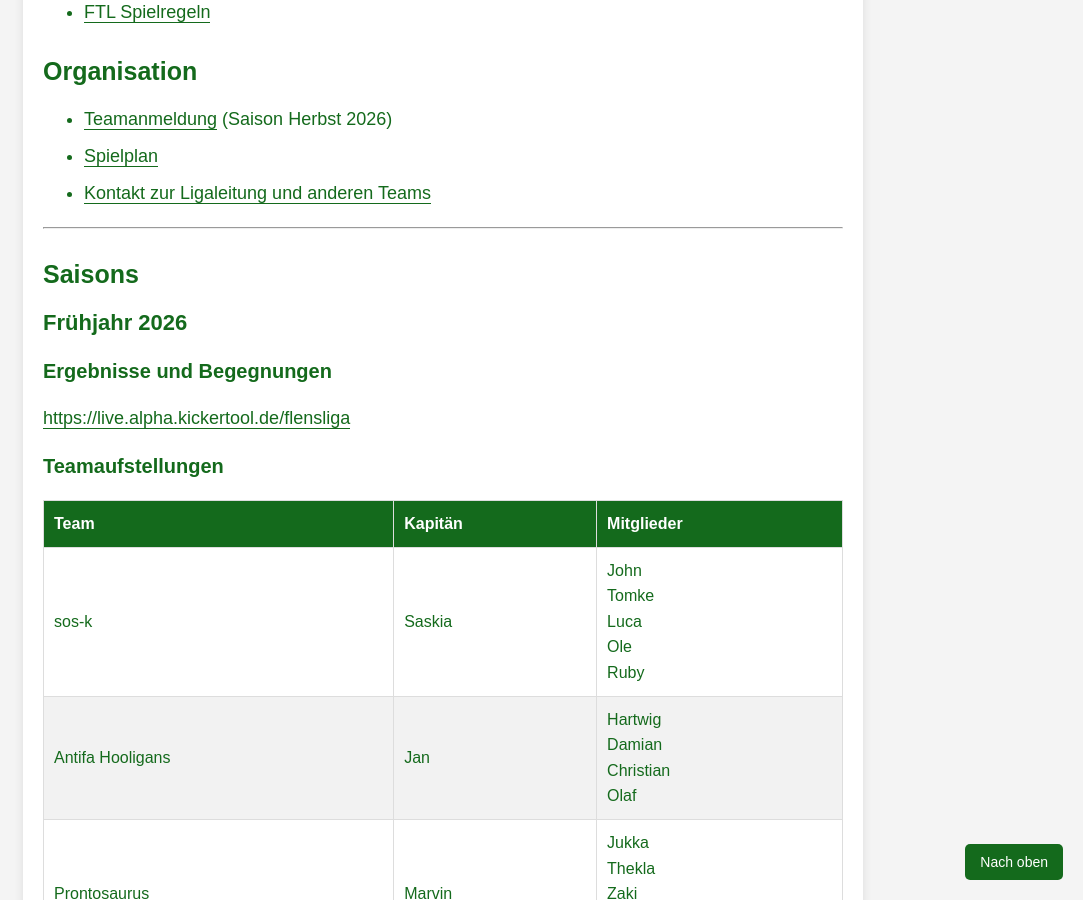
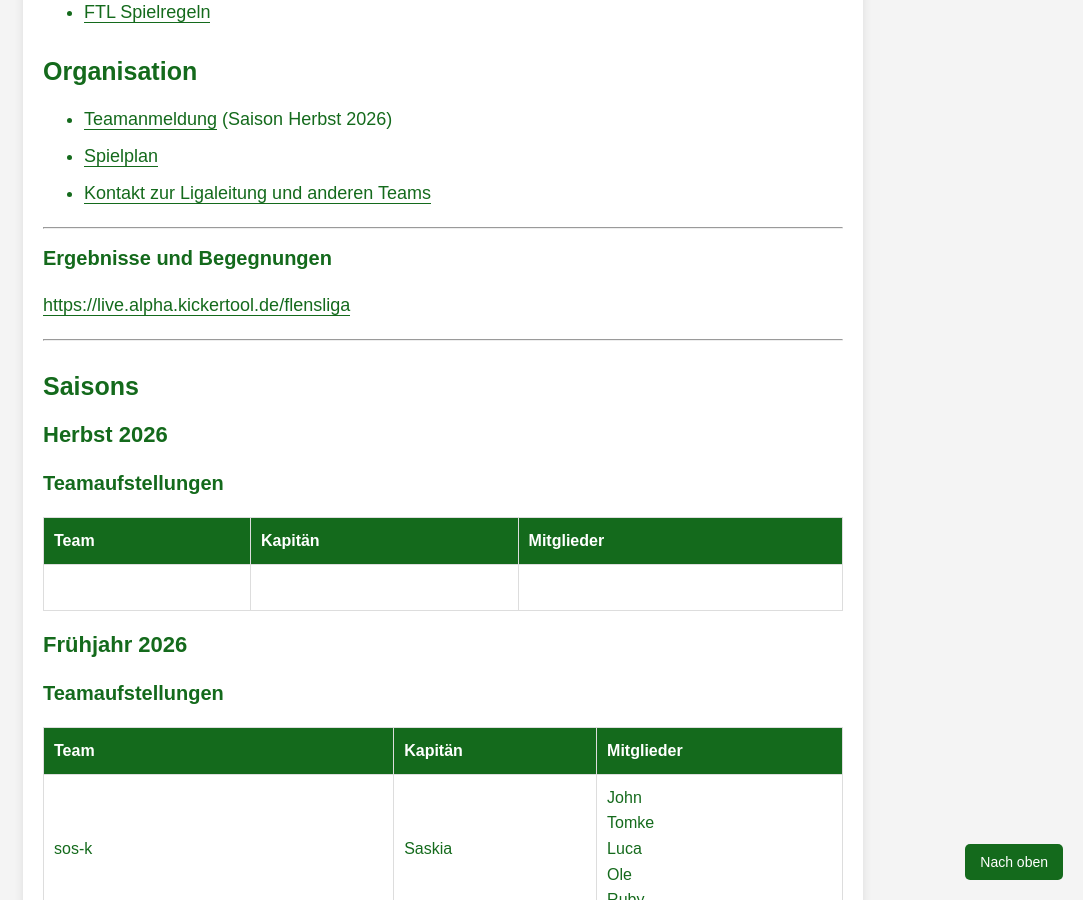
Before and after one commit to MKK-Flensburg/mkk-docs, a Jekyll site: the page built from index.md, in a window 1280 px wide and 900 px high, scrolled down 451 px. Shown: the whole window, without its empty margins (197-1280 px from the left). Built offline with Jekyll 4.4.1, drawn with Linux system fonts in a browser that asks for light colours; our own code applies the rules of GitHub Pages for plain Markdown files.

Commit message:
add autumn league

```diff
--- a/index.md
+++ b/index.md
@@ -21,13 +21,22 @@
 
 ---
 
-## Saisons
-
-### Frühjahr 2026
-
 #### Ergebnisse und Begegnungen
 
 [https://live.alpha.kickertool.de/flensliga](https://live.alpha.kickertool.de/flensliga)
+
+---
+## Saisons
+
+### Herbst 2026
+
+#### Teamaufstellungen
+
+| Team | Kapitän | Mitglieder |
+|------|---------|------------|
+|      |         |            |
+
+### Frühjahr 2026
 
 #### Teamaufstellungen
 
```
